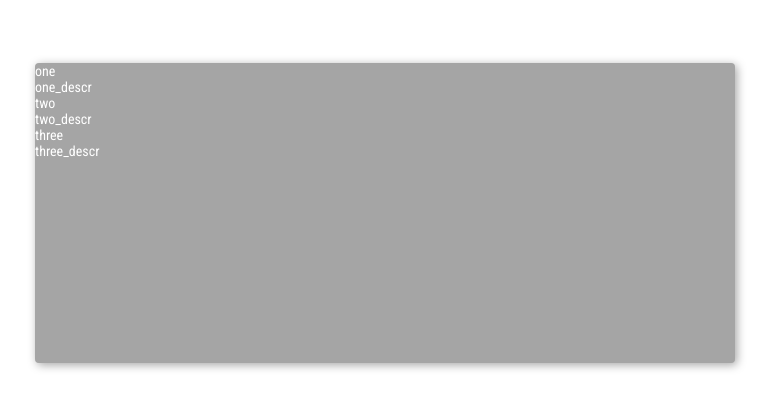
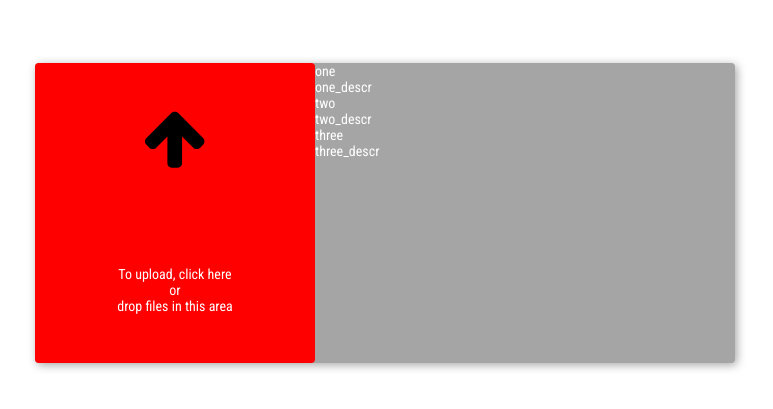
Before and after one commit to shimkonaz/toxic-amount, a React (Create React App) app: page / in a window 1280 px wide. Shown: the part 187-596 px from the top of the page, without its empty margins (255-1028 px from the left). Built offline with nearby package versions, Linux system fonts and the light colour scheme.

Commit message:
added elements to component

```diff
--- a/package.json
+++ b/package.json
@@ -33,6 +33,7 @@
     "not op_mini all"
   ],
   "devDependencies": {
-    "node-sass": "^4.10.0"
+    "node-sass": "^4.10.0",
+    "react-svg": "^7.2.0"
   }
 }
--- /dev/null
+++ b/src/components/Icons/UploadArrow.js
@@ -0,0 +1,57 @@
+import React from 'react';
+
+const UploadArrow = () => (
+
+  <svg
+    version="1.1"
+    xmlns="http://www.w3.org/2000/svg"
+    x="0px"
+    y="0px"
+	  width="60px"
+    height="60px"
+    viewBox="0 0 448.819 448.819"
+    >
+  <g>
+    <path d="M434.252,208.708L248.387,22.843c-7.042-7.043-15.693-10.564-25.977-10.564c-10.467,0-19.036,3.521-25.697,10.564
+      L10.848,208.708C3.615,215.94,0,224.604,0,234.692c0,9.897,3.619,18.459,10.848,25.693l21.411,21.409
+      c6.854,7.231,15.42,10.855,25.697,10.855c10.278,0,18.842-3.624,25.697-10.855l83.939-83.651v200.998
+      c0,9.89,3.567,17.936,10.706,24.126c7.139,6.184,15.752,9.273,25.837,9.273h36.545c10.089,0,18.698-3.09,25.837-9.273
+      c7.139-6.188,10.712-14.236,10.712-24.126V198.144l83.938,83.651c6.848,7.231,15.413,10.855,25.7,10.855
+      c10.082,0,18.747-3.624,25.975-10.855l21.409-21.409c7.043-7.426,10.567-15.988,10.567-25.693
+      C444.819,224.795,441.295,216.134,434.252,208.708z"/>
+  </g>
+  <g>
+  </g>
+  <g>
+  </g>
+  <g>
+  </g>
+  <g>
+  </g>
+  <g>
+  </g>
+  <g>
+  </g>
+  <g>
+  </g>
+  <g>
+  </g>
+  <g>
+  </g>
+  <g>
+  </g>
+  <g>
+  </g>
+  <g>
+  </g>
+  <g>
+  </g>
+  <g>
+  </g>
+  <g>
+  </g>
+</svg>
+
+);
+
+export default UploadArrow;
--- /dev/null
+++ b/src/components/Icons/index.js
@@ -0,0 +1,3 @@
+import UploadArrow from './UploadArrow';
+
+export {UploadArrow};
--- a/src/components/UploadArea/UploadArea.js
+++ b/src/components/UploadArea/UploadArea.js
@@ -1,15 +1,18 @@
 import React, { Component } from 'react';
+
+import { UploadArrow } from '../Icons';
+import './UploadArea.scss';
 
 class UploadArea extends Component {
 
   render() {
     return (
-      <div className="upload-area">
-        <div>
-          {/* { this.props.upload.icon } */}
+      <div className="uploadArea">
+        <div className="uploadArea__icon">
+          <UploadArrow />
         </div>
-        <div>
-          {/* { this.props.upload.title } */}
+        <div className="uploadArea__title">
+          To upload, click here <br/> or <br/> drop files in this area
         </div>
       </div>
     );
--- a/src/components/UploadArea/UploadArea.scss
+++ b/src/components/UploadArea/UploadArea.scss
@@ -1,5 +1,23 @@
-@import 'colors';
+@import '../../styles/colors.scss';
 
-.item-info {
-  background-color: $grey;
+.uploadArea {
+  width: 40%;
+  height: 100%;
+  border-radius: 4px;
+  background-color: red;
+  display: flex;
+  justify-content: space-around;
+  align-items: center;
+  flex-flow: column;
+
+  &__title {
+    height: 50px;
+    width: 60%;
+    text-align: center;
+  }
+
+  @media screen and (max-width: 768px) {
+    height: 40%;
+    width: 100%;
+  }
 }
```
Also changed, not shown: 1 other file (tests, documents, lock files or other folders).
